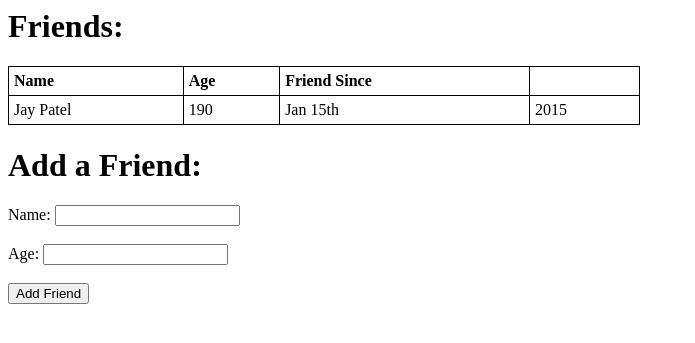
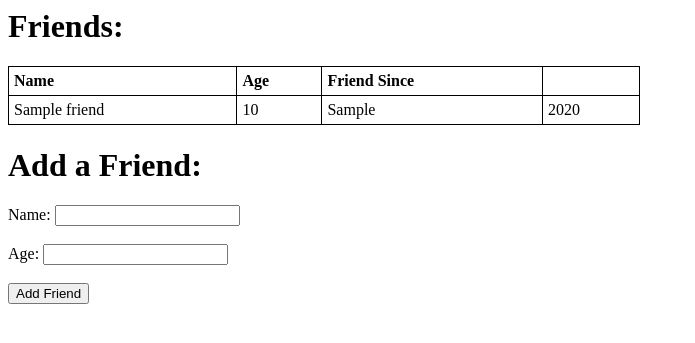
Before and after one commit to chaocharliehuang/FlaskMySQLFullFriends, a Flask app: template templates/index.html in a window 1280 px wide. Shown: the top 343 px of the page, without its empty margins (0-695 px from the left). Run offline with Flask 2, Linux system fonts and the light colour scheme; the template is opened without the code that fills it: most values are stand-ins (such as "Sample title", 1, 10 or a date in 2020).

Commit message:
index displays entries in database in appropriate format

```diff
--- a/server.py
+++ b/server.py
@@ -6,8 +6,12 @@ mysql = MySQLConnector(app, 'fullfriends')
 
 @app.route('/')
 def index():
-    query = 'SELECT * FROM friends'
+    query = "SELECT CONCAT_WS(' ', first_name, last_name) AS 'name', age, DATE_FORMAT(created_at, '%M %D') AS month_day, YEAR(created_at) AS year FROM friends"
     friends = mysql.query_db(query)
     return render_template('index.html', friends=friends)
 
+@app.route('/add_friend', methods=['POST'])
+def add_friend():
+    return redirect('/')
+
 app.run(debug=True)
--- a/templates/index.html
+++ b/templates/index.html
@@ -22,12 +22,14 @@
                 <th>Friend Since</th>
                 <th></th>
             </tr>
+            {% for friend in friends %}
             <tr>
-                <td>Jay Patel</td>
-                <td>190</td>
-                <td>Jan 15th</td>
-                <td>2015</td>
+                <td>{{ friend['name'] }}</td>
+                <td>{{ friend['age'] }}</td>
+                <td>{{ friend['month_day'] }}</td>
+                <td>{{ friend['year'] }}</td>
             </tr>
+            {% endfor %}
         </table>
 
         <h1>Add a Friend:</h1>
```
